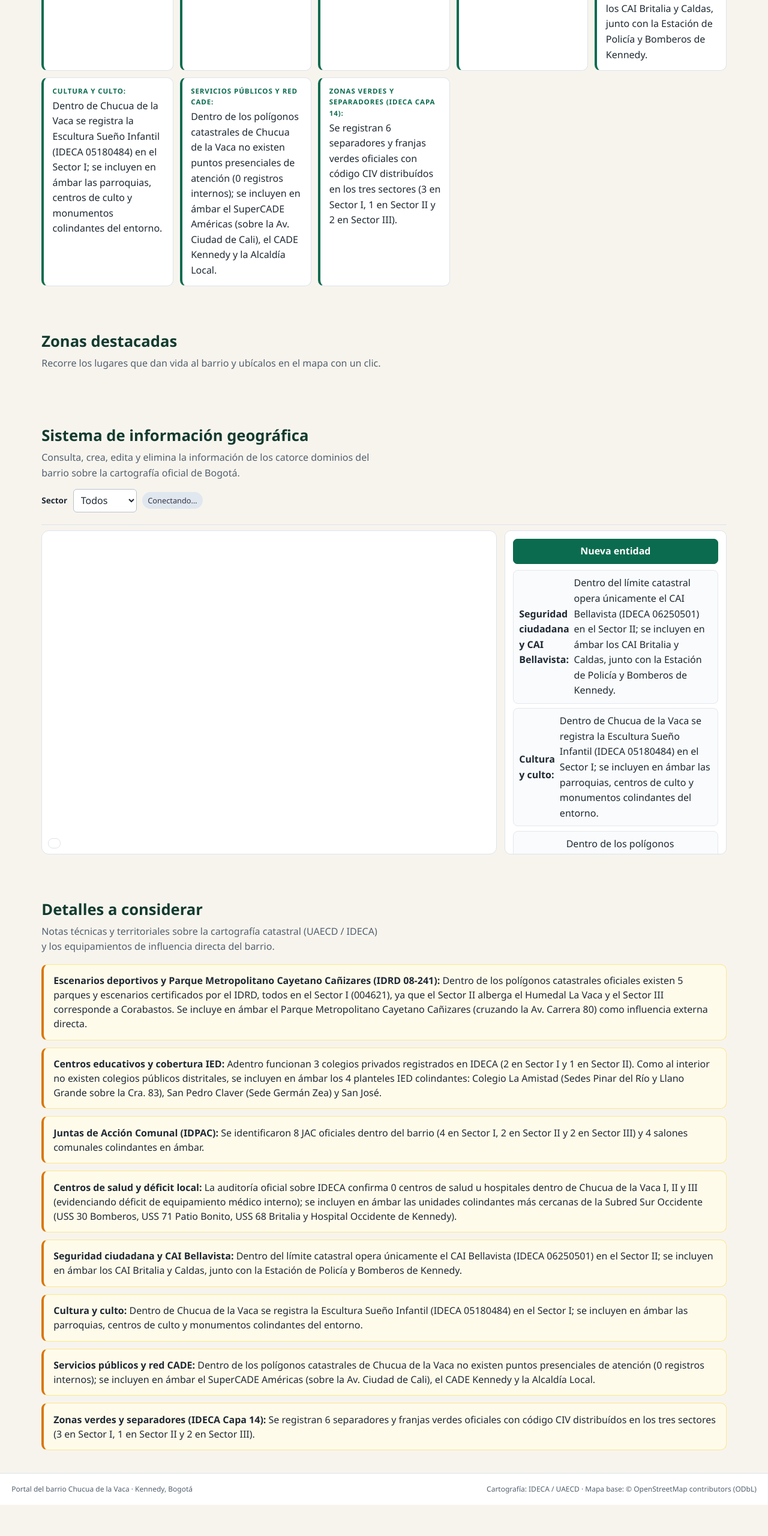
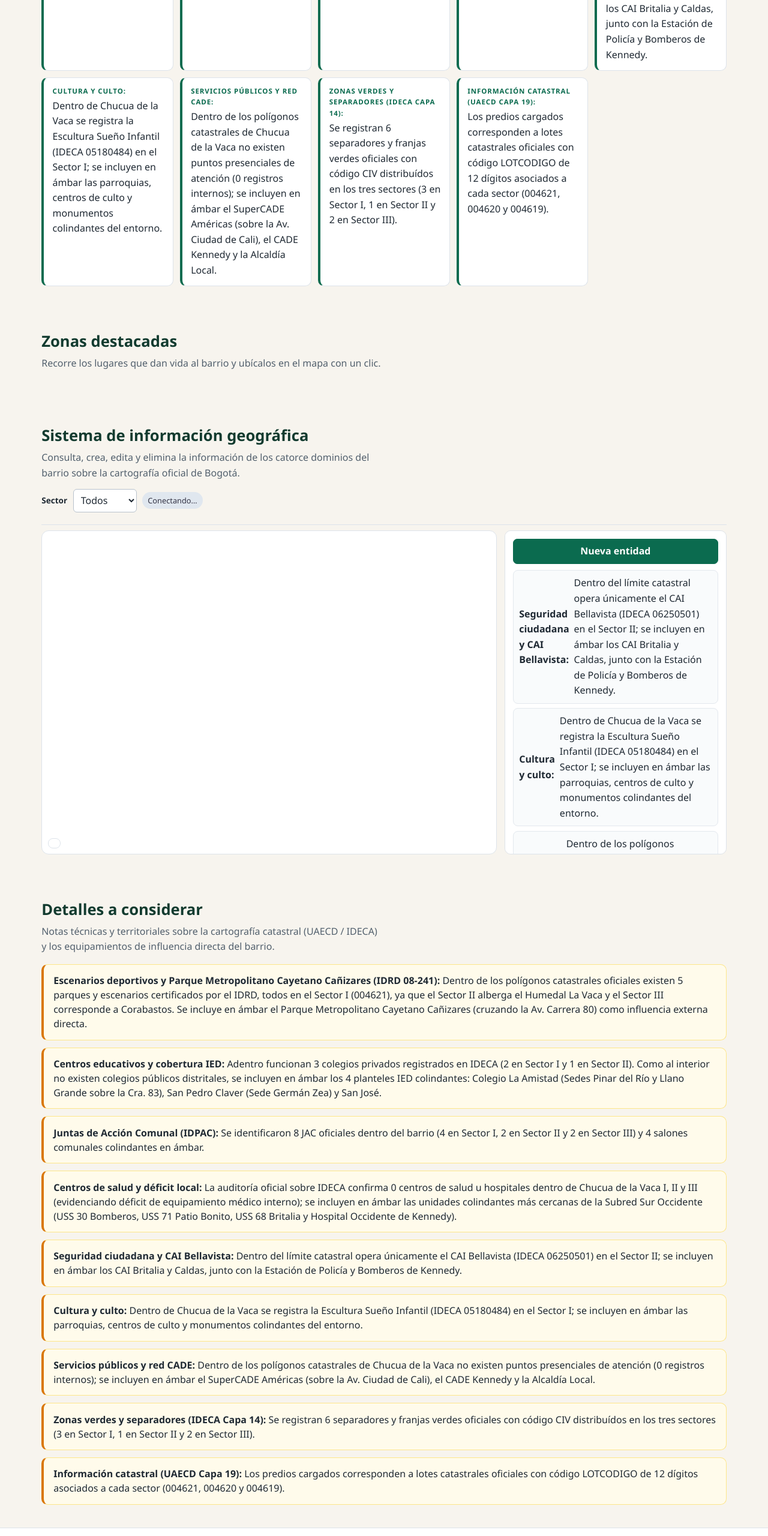
Before and after one commit to Santiago-Penagos/chucua-frontend, a plain HTML site: page index.html in a window 1280 px wide. Shown: the part 960-3520 px from the top of the page at 60% size. Before the commit the page ends 3468 px from the top, so only its background shows below. Drawn offline with nearby package versions, Linux system fonts and the light colour scheme.

Commit message:
Agregar fichas UAECD y nota de Informacion catastral en Dominio 10

```diff
--- a/index.html
+++ b/index.html
@@ -44,7 +44,7 @@
       </div>
       <h3>Datos clave del territorio</h3>
       <ul class="datos-clave"> <li><strong>Localidad</strong><span>Kennedy, Bogotá D.C.</span></li> <li><strong>Sectores IDECA</strong><span>004621 (I), 004620 (II), 004619 (III)</span></li> <li><strong>Referente ambiental</strong><span>Humedal La Vaca</span></li> <li><strong>Entorno</strong><span>Corabastos y Av. Agoberto Mejía</span></li>
-      <li><strong>Seguridad ciudadana y CAI Bellavista:</strong> Dentro del límite catastral opera únicamente el CAI Bellavista (IDECA 06250501) en el Sector II; se incluyen en ámbar los CAI Britalia y Caldas, junto con la Estación de Policía y Bomberos de Kennedy.</li><li><strong>Cultura y culto:</strong> Dentro de Chucua de la Vaca se registra la Escultura Sueño Infantil (IDECA 05180484) en el Sector I; se incluyen en ámbar las parroquias, centros de culto y monumentos colindantes del entorno.</li><li><strong>Servicios públicos y red CADE:</strong> Dentro de los polígonos catastrales de Chucua de la Vaca no existen puntos presenciales de atención (0 registros internos); se incluyen en ámbar el SuperCADE Américas (sobre la Av. Ciudad de Cali), el CADE Kennedy y la Alcaldía Local.</li><li><strong>Zonas verdes y separadores (IDECA Capa 14):</strong> Se registran 6 separadores y franjas verdes oficiales con código CIV distribuídos en los tres sectores (3 en Sector I, 1 en Sector II y 2 en Sector III).</li></ul>
+      <li><strong>Seguridad ciudadana y CAI Bellavista:</strong> Dentro del límite catastral opera únicamente el CAI Bellavista (IDECA 06250501) en el Sector II; se incluyen en ámbar los CAI Britalia y Caldas, junto con la Estación de Policía y Bomberos de Kennedy.</li><li><strong>Cultura y culto:</strong> Dentro de Chucua de la Vaca se registra la Escultura Sueño Infantil (IDECA 05180484) en el Sector I; se incluyen en ámbar las parroquias, centros de culto y monumentos colindantes del entorno.</li><li><strong>Servicios públicos y red CADE:</strong> Dentro de los polígonos catastrales de Chucua de la Vaca no existen puntos presenciales de atención (0 registros internos); se incluyen en ámbar el SuperCADE Américas (sobre la Av. Ciudad de Cali), el CADE Kennedy y la Alcaldía Local.</li><li><strong>Zonas verdes y separadores (IDECA Capa 14):</strong> Se registran 6 separadores y franjas verdes oficiales con código CIV distribuídos en los tres sectores (3 en Sector I, 1 en Sector II y 2 en Sector III).</li><li><strong>Información catastral (UAECD Capa 19):</strong> Los predios cargados corresponden a lotes catastrales oficiales con código LOTCODIGO de 12 dígitos asociados a cada sector (004621, 004620 y 004619).</li></ul>
     </section>
     <section id="zonas" class="seccion">
       <h2>Zonas destacadas</h2>
@@ -69,7 +69,7 @@
         <aside class="panel-lateral">
           <div id="mensajes" class="mensaje" role="status" aria-live="polite" hidden></div>
           <button id="btn-nueva" type="button" class="boton primario">Nueva entidad</button>
-          <ul id="lista-entidades" class="lista"><li><strong>Seguridad ciudadana y CAI Bellavista:</strong> Dentro del límite catastral opera únicamente el CAI Bellavista (IDECA 06250501) en el Sector II; se incluyen en ámbar los CAI Britalia y Caldas, junto con la Estación de Policía y Bomberos de Kennedy.</li><li><strong>Cultura y culto:</strong> Dentro de Chucua de la Vaca se registra la Escultura Sueño Infantil (IDECA 05180484) en el Sector I; se incluyen en ámbar las parroquias, centros de culto y monumentos colindantes del entorno.</li><li><strong>Servicios públicos y red CADE:</strong> Dentro de los polígonos catastrales de Chucua de la Vaca no existen puntos presenciales de atención (0 registros internos); se incluyen en ámbar el SuperCADE Américas (sobre la Av. Ciudad de Cali), el CADE Kennedy y la Alcaldía Local.</li><li><strong>Zonas verdes y separadores (IDECA Capa 14):</strong> Se registran 6 separadores y franjas verdes oficiales con código CIV distribuídos en los tres sectores (3 en Sector I, 1 en Sector II y 2 en Sector III).</li></ul>
+          <ul id="lista-entidades" class="lista"><li><strong>Seguridad ciudadana y CAI Bellavista:</strong> Dentro del límite catastral opera únicamente el CAI Bellavista (IDECA 06250501) en el Sector II; se incluyen en ámbar los CAI Britalia y Caldas, junto con la Estación de Policía y Bomberos de Kennedy.</li><li><strong>Cultura y culto:</strong> Dentro de Chucua de la Vaca se registra la Escultura Sueño Infantil (IDECA 05180484) en el Sector I; se incluyen en ámbar las parroquias, centros de culto y monumentos colindantes del entorno.</li><li><strong>Servicios públicos y red CADE:</strong> Dentro de los polígonos catastrales de Chucua de la Vaca no existen puntos presenciales de atención (0 registros internos); se incluyen en ámbar el SuperCADE Américas (sobre la Av. Ciudad de Cali), el CADE Kennedy y la Alcaldía Local.</li><li><strong>Zonas verdes y separadores (IDECA Capa 14):</strong> Se registran 6 separadores y franjas verdes oficiales con código CIV distribuídos en los tres sectores (3 en Sector I, 1 en Sector II y 2 en Sector III).</li><li><strong>Información catastral (UAECD Capa 19):</strong> Los predios cargados corresponden a lotes catastrales oficiales con código LOTCODIGO de 12 dígitos asociados a cada sector (004621, 004620 y 004619).</li></ul>
           <form id="formulario" class="formulario oculto" novalidate></form>
         </aside>
       </div>
@@ -78,7 +78,7 @@
       <h2>Detalles a considerar</h2>
       <p class="seccion-intro">Notas técnicas y territoriales sobre la cartografía catastral (UAECD / IDECA) y los equipamientos de influencia directa del barrio.</p>
       <ul class="lista-consideraciones"> <li><strong>Escenarios deportivos y Parque Metropolitano Cayetano Cañizares (IDRD 08-241):</strong> Dentro de los polígonos catastrales oficiales existen 5 parques y escenarios certificados por el IDRD, todos en el Sector I (004621), ya que el Sector II alberga el Humedal La Vaca y el Sector III corresponde a Corabastos. Se incluye en ámbar el Parque Metropolitano Cayetano Cañizares (cruzando la Av. Carrera 80) como influencia externa directa.</li> <li><strong>Centros educativos y cobertura IED:</strong> Adentro funcionan 3 colegios privados registrados en IDECA (2 en Sector I y 1 en Sector II). Como al interior no existen colegios públicos distritales, se incluyen en ámbar los 4 planteles IED colindantes: Colegio La Amistad (Sedes Pinar del Río y Llano Grande sobre la Cra. 83), San Pedro Claver (Sede Germán Zea) y San José.</li> <li><strong>Juntas de Acción Comunal (IDPAC):</strong> Se identificaron 8 JAC oficiales dentro del barrio (4 en Sector I, 2 en Sector II y 2 en Sector III) y 4 salones comunales colindantes en ámbar.</li> <li><strong>Centros de salud y déficit local:</strong> La auditoría oficial sobre IDECA confirma 0 centros de salud u hospitales dentro de Chucua de la Vaca I, II y III (evidenciando déficit de equipamiento médico interno); se incluyen en ámbar las unidades colindantes más cercanas de la Subred Sur Occidente (USS 30 Bomberos, USS 71 Patio Bonito, USS 68 Britalia y Hospital Occidente de Kennedy).</li>
-      <li><strong>Seguridad ciudadana y CAI Bellavista:</strong> Dentro del límite catastral opera únicamente el CAI Bellavista (IDECA 06250501) en el Sector II; se incluyen en ámbar los CAI Britalia y Caldas, junto con la Estación de Policía y Bomberos de Kennedy.</li><li><strong>Cultura y culto:</strong> Dentro de Chucua de la Vaca se registra la Escultura Sueño Infantil (IDECA 05180484) en el Sector I; se incluyen en ámbar las parroquias, centros de culto y monumentos colindantes del entorno.</li><li><strong>Servicios públicos y red CADE:</strong> Dentro de los polígonos catastrales de Chucua de la Vaca no existen puntos presenciales de atención (0 registros internos); se incluyen en ámbar el SuperCADE Américas (sobre la Av. Ciudad de Cali), el CADE Kennedy y la Alcaldía Local.</li><li><strong>Zonas verdes y separadores (IDECA Capa 14):</strong> Se registran 6 separadores y franjas verdes oficiales con código CIV distribuídos en los tres sectores (3 en Sector I, 1 en Sector II y 2 en Sector III).</li></ul>
+      <li><strong>Seguridad ciudadana y CAI Bellavista:</strong> Dentro del límite catastral opera únicamente el CAI Bellavista (IDECA 06250501) en el Sector II; se incluyen en ámbar los CAI Britalia y Caldas, junto con la Estación de Policía y Bomberos de Kennedy.</li><li><strong>Cultura y culto:</strong> Dentro de Chucua de la Vaca se registra la Escultura Sueño Infantil (IDECA 05180484) en el Sector I; se incluyen en ámbar las parroquias, centros de culto y monumentos colindantes del entorno.</li><li><strong>Servicios públicos y red CADE:</strong> Dentro de los polígonos catastrales de Chucua de la Vaca no existen puntos presenciales de atención (0 registros internos); se incluyen en ámbar el SuperCADE Américas (sobre la Av. Ciudad de Cali), el CADE Kennedy y la Alcaldía Local.</li><li><strong>Zonas verdes y separadores (IDECA Capa 14):</strong> Se registran 6 separadores y franjas verdes oficiales con código CIV distribuídos en los tres sectores (3 en Sector I, 1 en Sector II y 2 en Sector III).</li><li><strong>Información catastral (UAECD Capa 19):</strong> Los predios cargados corresponden a lotes catastrales oficiales con código LOTCODIGO de 12 dígitos asociados a cada sector (004621, 004620 y 004619).</li></ul>
     </section>
   </main>
   <footer class="pie">
--- a/js/datos/fichasOficiales2.js
+++ b/js/datos/fichasOficiales2.js
@@ -9,4 +9,9 @@ export const FICHAS_OFICIALES_2 = {
     'Ronda Hidráulica y Franja de Amortiguación — La Vaca (SDA)': { 'Normativa': 'Reserva Distrital de Humedal (POT Bogotá)', 'Ubicación': 'Borde occidental Corabastos · Sector III' },
     'Sendero Ecológico y Mirador Ambiental — La Vaca Norte (SDA)': { 'Acceso': 'Carrera 80 / Diagonal 42 Sur', 'Uso': 'Educación ambiental y avistamiento de avifauna' },
   },
+  catastro: {
+    'Predio Catastral Manzana 091 Lote 01 (UAECD 004621091001)': { 'Código Lote UAECD': '004621091001', 'Sector Catastral': '004621 · Chucua de la Vaca I', 'Fuente': 'Catastro Bogotá (Capa 19 Lote)' },
+    'Predio Catastral Manzana 024 Lote 41 (UAECD 004620024041)': { 'Código Lote UAECD': '004620024041', 'Sector Catastral': '004620 · Chucua de la Vaca II', 'Fuente': 'Catastro Bogotá (Capa 19 Lote)' },
+    'Predio Catastral Manzana 002 Lote 01 (UAECD 004619002001)': { 'Código Lote UAECD': '004619002001', 'Sector Catastral': '004619 · Chucua de la Vaca III', 'Fuente': 'Catastro Bogotá (Capa 19 Lote)' },
+  },
 };
```
